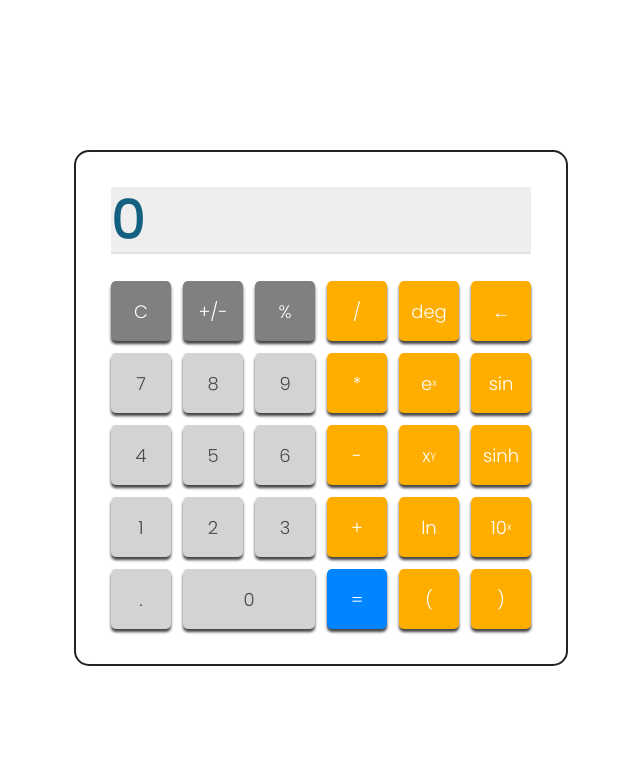
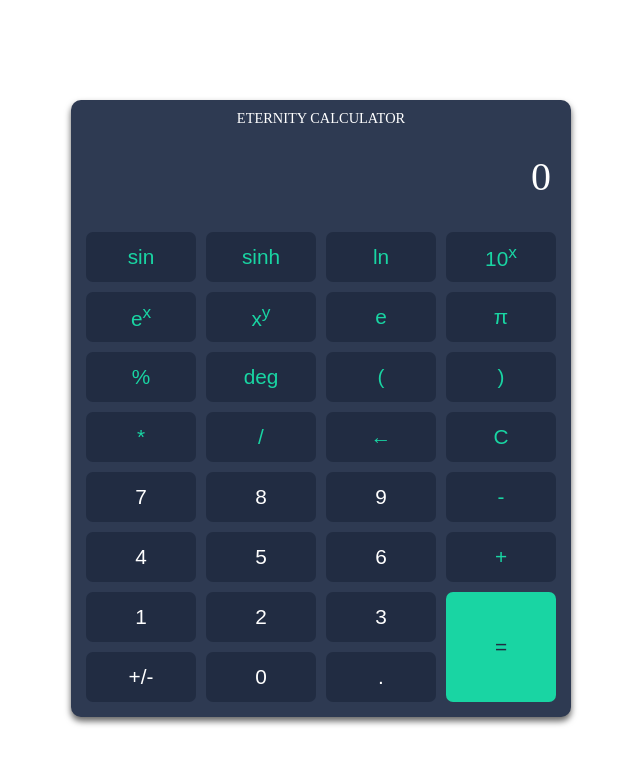
Before and after one commit to niyonx/eternity, a Vue app: page / in a window 1280 px wide. Shown: the top 764 px of the page, without its empty margins (319-959 px from the left). Built offline with nearby package versions, Linux system fonts and the light colour scheme.

Commit message:
Update the UI

```diff
--- a/src/components/Calculator.vue
+++ b/src/components/Calculator.vue
@@ -1,36 +1,61 @@
 <template>
-  <div class="container">
+
   <div class="calculator">
-      <div class="display">{{current || 0}}</div>
-      <div @click="clear" class="btn operator basic">C</div>
-      <div @click="sign" class="btn operator basic">+/-</div>
-      <div @click="percent" class="btn operator basic">%</div>
-      <div @click="divide" class="btn operator">/</div>
-      <div class="btn operator">deg</div>
-      <div @click="backspace" class="btn operator">&#x2190;</div>
-      <div @click="append(7)" class="btn">7</div>
-      <div @click="append(8)" class="btn">8</div>
-      <div @click="append(9)" class="btn">9</div>
-      <div @click="times" class="btn operator">*</div>
-      <div class="btn operator">e<sup>x</sup></div>
-      <div class="btn operator">sin</div>
-      <div @click="append(4)" class="btn">4</div>
-      <div @click="append(5)" class="btn">5</div>
-      <div @click="append(6)" class="btn">6</div>
-      <div @click="minus" class="btn operator">-</div>
-      <div class="btn operator">x<sup>y</sup></div>
-      <div class="btn operator">sinh</div>
-      <div @click="append(1)" class="btn">1</div>
-      <div @click="append(2)" class="btn">2</div>
-      <div @click="append(3)" class="btn">3</div>
-      <div @click="add" class="btn operator">+</div>
-      <div class="btn operator">ln</div>
-      <div class="btn operator">10<sup>x</sup></div>
-      <div @click="dot" class="btn">.</div>
-      <div @click="append(0)" class="zero btn">0</div>
-      <div @click="equal" class="btn operator equal">=</div>
-      <div @click="append('(')" class="btn operator">(</div>
-      <div @click="append(')')" class="btn operator">)</div>
+    <div class="calculator-bar">
+      ETERNITY CALCULATOR
+    </div>
+    <div class="calculator-display">{{expression || 0}}</div>
+
+    <div class="calculator-keys">
+      <div class="row">
+        <button class="calculator-btn" @click="append('sin(')">sin</button>
+        <button class="calculator-btn" @click="append('sinh(')">sinh</button>
+        <button class="calculator-btn" @click="append('ln(')">ln</button>
+        <button class="calculator-btn" @click="append('10power(')">10<sup>x</sup></button>
+      </div>
+
+      <div class="row">
+        <button class="calculator-btn" @click="append('epower(')">e<sup>x</sup></button>
+        <button class="calculator-btn" @click="append('power(')">x<sup>y</sup></button>
+        <button class="calculator-btn" @click="append('e')">e</button>
+        <button class="calculator-btn" @click="append('π')">π</button>
+      </div>
+      <div class="row">
+        <button class="calculator-btn" @click="append('%')">%</button>
+        <button class="calculator-btn" @click="append('deg')">deg</button>
+        <button class="calculator-btn" @click="append('(')">(</button>
+        <button class="calculator-btn" @click="append(')')">)</button>
+      </div>
+      <div class="row">
+        <button class="calculator-btn" @click="append('*')">*</button>
+        <button class="calculator-btn" @click="append('/')">/</button>
+        <button class="calculator-btn" @click="backspace">←</button>
+        <button class="calculator-btn" @click="clear">C</button>
+      </div>
+      <div class="row">
+        <button class="calculator-btn num-btn" @click="append('7')">7</button>
+        <button class="calculator-btn num-btn" @click="append('8')">8</button>
+        <button class="calculator-btn num-btn" @click="append('9')">9</button>
+        <button class="calculator-btn" @click="append('-')">-</button>
+      </div>
+      <div class="row">
+        <button class="calculator-btn num-btn" @click="append('4')">4</button>
+        <button class="calculator-btn num-btn" @click="append('5')">5</button>
+        <button class="calculator-btn num-btn" @click="append('6')">6</button>
+        <button class="calculator-btn" @click="append('+')">+</button>
+      </div>
+      <div class="row">
+        <button class="calculator-btn num-btn " @click="append('1')">1</button>
+        <button class="calculator-btn num-btn " @click="append('2')">2</button>
+        <button class="calculator-btn num-btn " @click="append('3')">3</button>
+        <button class="calculator-btn eq-btn" @click="equal">=</button>
+      </div>
+      <div class="row">
+        <button class="calculator-btn num-btn" @click="append('-')">+/-</button>
+        <button class="calculator-btn num-btn" @click="append('0')">0</button>
+        <button class="calculator-btn num-btn" @click="append('.')">.</button>
+        <button class="calculator-btn notshow"></button>
+      </div>
     </div>
   </div>
 </template>
@@ -41,149 +66,130 @@ export default {
     name: 'Calculator',
     data () {
       return {
-      previous: null,
-      current: '',
-      operator: null,
-      operatorClicked: false
+        expression: ''
       }
     },
     methods: {
       clear () {
-      this.current = ''
-    },
-    sign () {
-      if (this.current !== '') {
-        this.current = this.current.charAt(0) === '-'
-          ? this.current.slice(1) : `-${this.current}`
-      }
-    },
-    percent () {
-      if (this.current !== '') {
-        this.current = `${parseFloat(this.current) / 100}`
-      }
-    },
-    append (number) {
-      if (this.operatorClicked) {
-        this.current = ''
-        this.operatorClicked = false
-      }
-      this.current = `${this.current}${number}`
-    },
-    dot () {
-      if (this.current.indexOf('.') === -1) {
-        this.append('.')
-      }
-    },
-    setPrevious () {
-      this.previous = this.current
-      this.operatorClicked = true
-    },
-    divide () {
-      this.operator = (a, b) => Number(a / b)
-      this.setPrevious()
-    },
-    times () {
-      this.operator = (a, b) => Number(a * b)
-      this.setPrevious()
-    },
-    minus () {
-      this.operator = (a, b) => Number(b - a)
-      this.setPrevious()
-    },
-    add () {
-      this.operator = (a, b) => Number(a + b)
-      this.setPrevious()
-    },
-    equal () {
-      this.current = `${this.operator(
-        parseFloat(this.current),
-        parseFloat(this.previous)
-      )}`
-      this.previous = null
+        this.expression = ''
       },
       backspace () {
-      this.current = this.current.slice(0, -1)
+        this.expression = this.expression.slice(0, -1)
+      },
+      append (e) {
+        this.expression += e
+      },
+      equal(){
+
       }
+
     }
   }
 </script>
 
 <!-- Add "scoped" attribute to limit CSS to this component only -->
 <style scoped>
-@import url("https://fonts.googleapis.com/css?family=Poppins:300,500&display=swap");
+  /*@import url("https://fonts.googleapis.com/css?family=Poppins:300,500&display=swap");*/
 
-sup {
-  font-size:x-small;
-  vertical-align:super;
+  html,
+  body {
+    margin: 0;
+    padding: 0;
+    height: 100%;
+  }
+
+  /*Use media query for rem*/
+  @media (min-width: 320px) {
+    html {
+      font-size: 14px;
+    }
+  }
+
+  @media (min-width: 375px) {
+    html {
+      font-size: 16px;
+    }
+  }
+
+  @media (min-width: 440px) {
+    html {
+      font-size: 18px;
+    }
+  }
+
+  body {
+    display: flex;
+    justify-content: center;
+    align-items: center;
+    background-color: #ccc;
   }
 
   .calculator {
-  display: grid;
-  grid-template-rows: repeat(6, minmax(60px, auto));
-  grid-template-columns: repeat(6, 60px);
-  grid-gap: 12px;
-  padding: 35px;
-  font-family: "Poppins";
-  font-weight: 300;
-  font-size: 18px;
-  background-color: #ffffff;
-  border-radius: 15px;
-  border: 2px solid #222;
+    background: #2E3A52;
+    flex: 1;
+    padding: 10px;
+    margin: 10px;
+    color: white;
+    border-radius: 10px;
+    box-shadow: 0 4px 6px 0.2px rgba(0, 0, 0, 0.6);
+    position: relative;
+    min-width: 280px;
+    max-width: 480px;
   }
 
-.btn,
-.zero {
+  .calculator-bar {
+    text-align: center;
+    font-size: 0.9rem;
+  }
+
+  .calculator-display {
+    font-size: 2.5rem;
+    height: 100px;
+    padding: 0 10px;
+    background-color: #2E3A52;
+    color: #fff;
     display: flex;
     align-items: center;
-  justify-content: center;
-  cursor: pointer;
-  text-align: center;
-  text-decoration: none;
-  outline: none;
-  color: #484848;
-  background-color: lightgrey;
-  border-radius: 5px;
-  -webkit-box-shadow: -1px 8px 8px 1px rgba(0, 0, 0, 0.75);
-  -moz-box-shadow: -1px 8px 8px 1px rgba(0, 0, 0, 0.75);
-  box-shadow: 0px 3px 3px 0px rgba(0, 0, 0, 0.75);
+    justify-content: flex-end;
+    overflow: hidden;
   }
 
-.display
-{
-  grid-column: 1 / 7;
-  display: flex;
-  align-items: center;
-  font-weight: 500;
-  color: #146080;
-  border-bottom: 2px solid #e1e1e1;
-  font-size: 55px;
-  height: 65px;
-  margin-bottom: 15px;
-  background-color: #EEE;
+  .calculator-keys {
   }
 
-.result {
-  font-weight: 500;
-  color: #146080;
-  font-size: 55px;
-  height: 65px;
+  .calculator-keys .row {
+    display: flex;
+    height: 60px;
   }
 
-.zero {
-  grid-column: 2 / 4;
+  .calculator-keys .row .calculator-btn {
+    cursor: pointer;
+    flex: 1;
+    padding: 5px;
+    margin: 5px;
+    height: 50px;
+    font-size: 1.3rem;
+    border: none;
+    background-color: #212C42;
+    border-radius: 7px;
+    transition: color .15s ease-in-out, background-color .15s ease-in-out, border-color .15s ease-in-out, box-shadow .15s ease-in-out;
+    color: #19D5A3
   }
 
-.equal {
-  background-color: #0084ff !important;
-  color: white !important;
+  .calculator-keys .row .calculator-btn.notshow {
+    visibility: hidden;
   }
 
-.operator {
-  background-color: rgb(255, 174, 0);
-  color: white;
+  .calculator-keys .row .calculator-btn.eq-btn {
+    position: relative;
+    top: 0;
+    left: 0;
+    height: 110px;
+    background-color: #19D5A3;
+    color: #212C42
   }
 
-.basic {
-  background-color: grey;
+  .calculator-keys .row .calculator-btn.num-btn {
+    color: #fff
   }
 </style>
```
Lines whose indentation alone changed are shown as unchanged.
